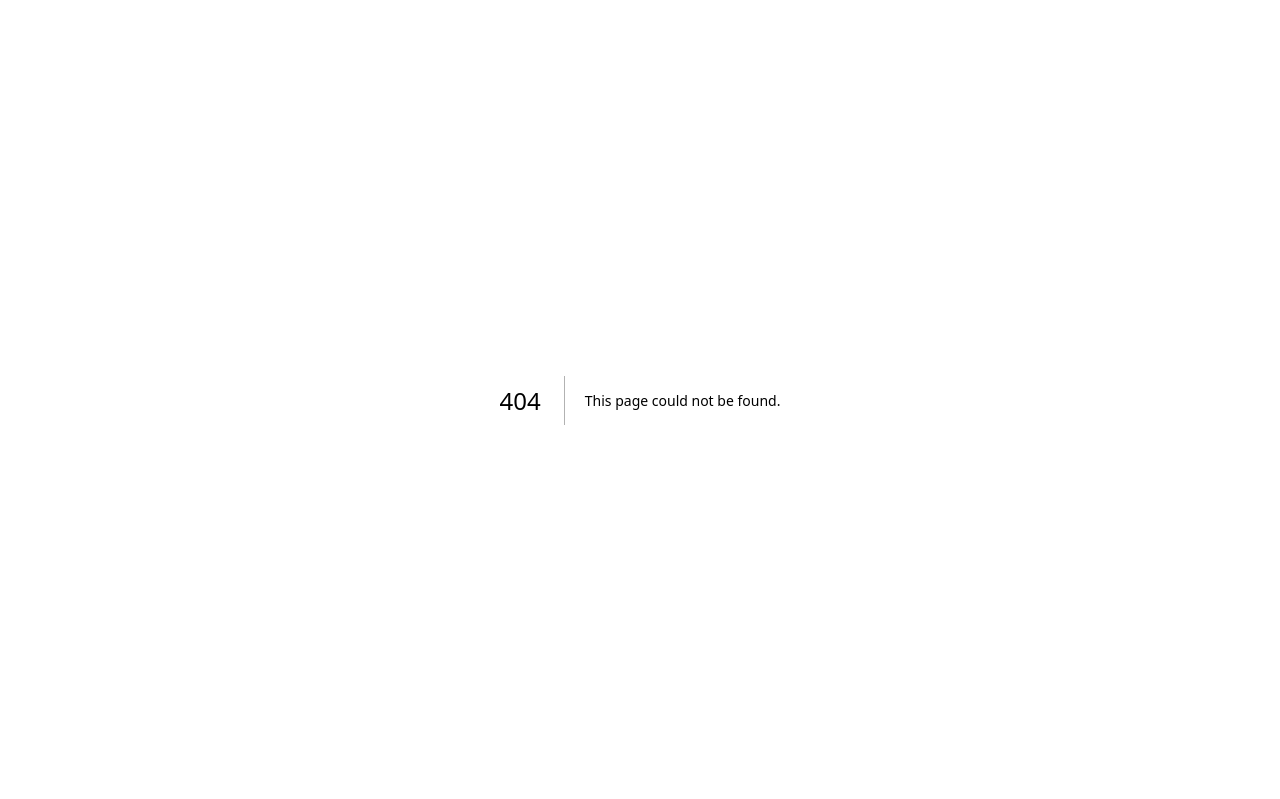
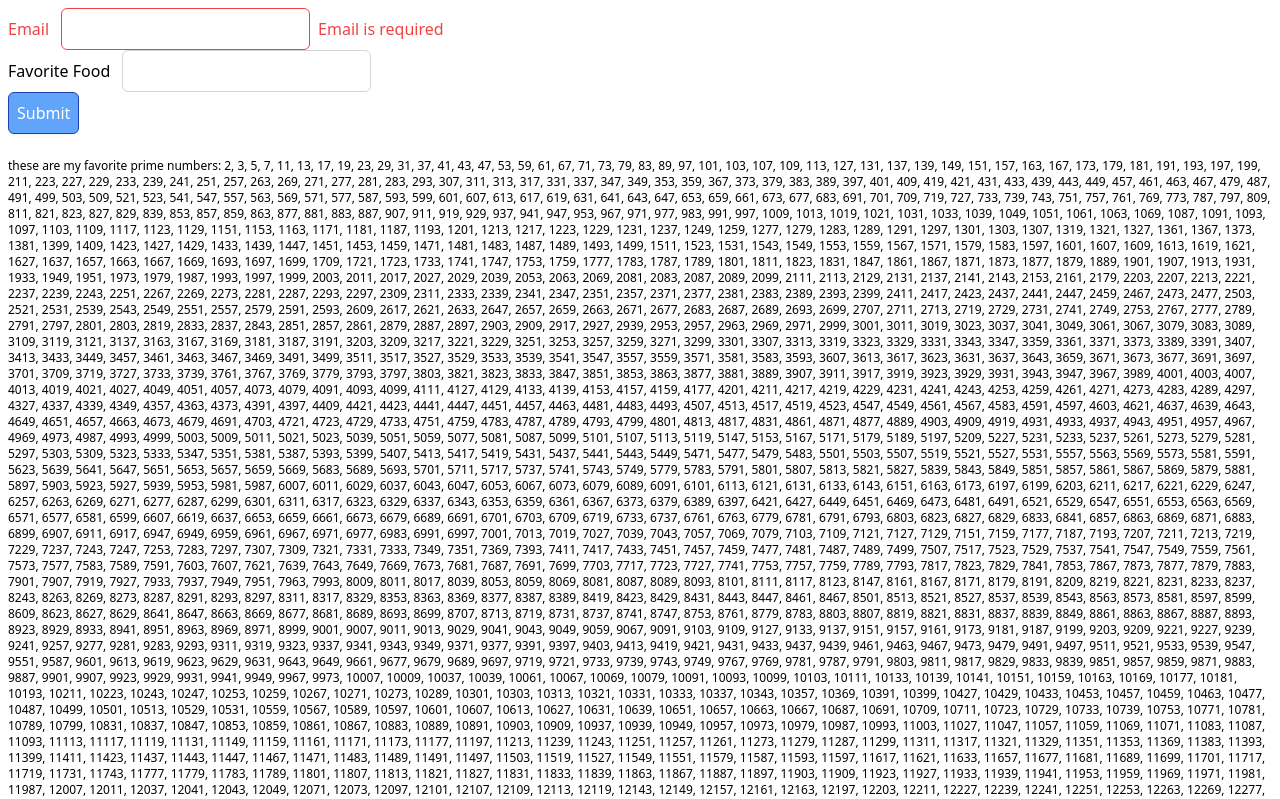
Before and after one commit to dallonf/react-hook-form-examples, a Next.js app: page /05b-vanilla-comparison in a window 1280 px wide. Before the commit this address had no page. Shown: the top 799 px of the page. Built offline with nearby package versions, Linux system fonts and the light colour scheme.

Commit message:
Add vanilla comparison to Example 5

```diff
--- a/src/pages/05-react-hook-form-stress.tsx
+++ b/src/pages/05-react-hook-form-stress.tsx
@@ -53,7 +53,7 @@ export default function ReactHookFormStressTest() {
           type="text"
           id="favoriteFood"
           name="favoriteFood"
-          ref={register}
+          ref={register()}
         />
         <br />
         <Button type="submit">Submit</Button>
--- /dev/null
+++ b/src/pages/05b-vanilla-comparison.tsx
@@ -0,0 +1,67 @@
+import { Button } from "@/components/Button";
+import { Input } from "@/components/Input";
+import { findFirstNPrimes } from "@/utils/primes";
+import { EMAIL_REGEX } from "@/utils/validation";
+import clsx from "clsx";
+import { useState } from "react";
+
+export default function BasicFormWithValidation() {
+  const [email, setEmail] = useState("");
+  const [favoriteFood, setFavoriteFood] = useState("");
+
+  const handleSubmit = (e: React.FormEvent<HTMLFormElement>) => {
+    e.preventDefault();
+    const formState = {
+      email,
+      favoriteFood,
+    };
+    alert(JSON.stringify(formState, null, 2));
+  };
+
+  let emailError: string | undefined = undefined;
+  if (!email.length) {
+    emailError = "Email is required";
+  } else if (email.match(EMAIL_REGEX) === null) {
+    emailError = "Email must be a valid format";
+  }
+
+  const primes = findFirstNPrimes(2500);
+
+  return (
+    <main className="p-2">
+      <form onSubmit={handleSubmit}>
+        <label
+          htmlFor="email"
+          className={clsx("mr-3", {
+            "text-red-500": emailError,
+          })}
+        >
+          Email
+        </label>
+        <Input
+          type="text"
+          id="email"
+          errorState={Boolean(emailError)}
+          value={email}
+          onChange={(e) => setEmail(e.target.value)}
+        />
+        {emailError && <span className="text-red-500 ml-2">{emailError}</span>}
+        <br />
+        <label htmlFor="favoriteFood" className="mr-3">
+          Favorite Food
+        </label>
+        <Input
+          type="text"
+          id="favoriteFood"
+          value={favoriteFood}
+          onChange={(e) => setFavoriteFood(e.target.value)}
+        />
+        <br />
+        <Button type="submit">Submit</Button>
+        <div className="text-xs mt-6">
+          these are my favorite prime numbers: {primes.join(", ")}
+        </div>
+      </form>
+    </main>
+  );
+}
```
